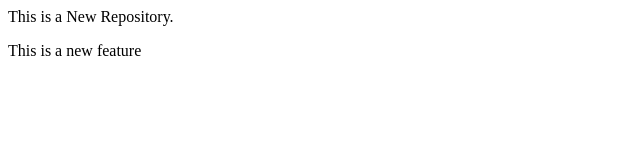
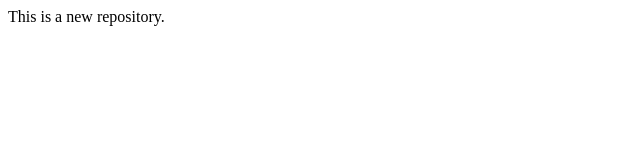
Before and after one commit to HusnaAhmed011/localrepo, a plain HTML site: page index.html in a window 1280 px wide. Shown: the whole page, without its empty margins (0-640 px from the left). Drawn offline with Linux system fonts and the light colour scheme.

```diff
--- a/index.html
+++ b/index.html
@@ -1,2 +1 @@
-<p>This is a New Repository.</p>
-<p>This is a new feature</p>
+<p>This is a new repository.</p>
```
